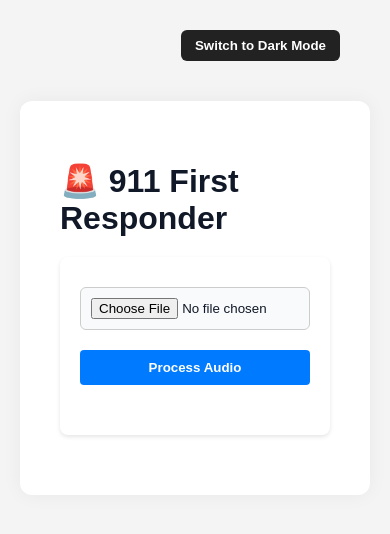
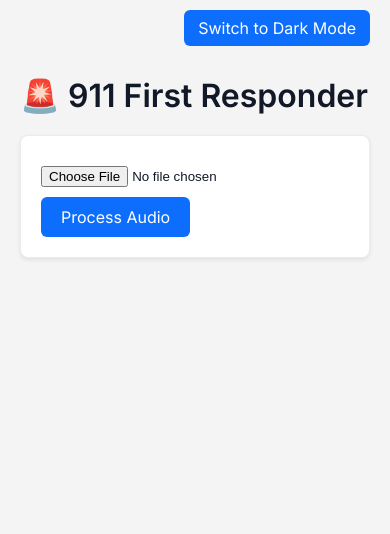
Before and after one commit to CoderSoham/NLP_FIR, a Flask app: page / in a window 390 px wide. Shown: the top 534 px of the page. Run offline with Flask 3, Linux system fonts and the light colour scheme.

Commit message:
Make the stylesheet the single source of truth for theming
index.html carried a 95-line inline <style> block alongside a <link> to
styles.css. The inline rules won, and they hardcoded light colours -- white
cards, #f5f5f5 page background -- so the dark-mode toggle changed the page
background and left every card white. <body class="light"> was also hardcoded,
which overrode the system preference before the toggle was ever touched.

The inline block is gone. Colours are now tokens on :root, redefined under
prefers-color-scheme: dark for viewers who have expressed no preference here,
and again under body.dark so the toggle wins in both directions. Component
rules read the tokens, so adding a component cannot half-support a theme.

The toggle no longer assumes a class is present on load: it reads the effective
theme from the class if set and from the media query otherwise, and relabels
itself when the system preference changes.

Six tests pin the parts that regressed: no inline block, no hardcoded theme on
body, every class used in the template has a rule, all three severity variants
are styled, and both dark paths exist.

```diff
--- a/static/css/styles.css
+++ b/static/css/styles.css
@@ -1,145 +1,181 @@
-body {
-    font-family: 'Inter', sans-serif;
-    margin: 0;
-    padding: 0;
-    transition: background 0.3s, color 0.3s;
+/* Single source of truth for the page's styling.
+   index.html previously carried a 95-line inline <style> block alongside a
+   <link> to this file. The inline rules won, and they hardcoded light colours,
+   so the dark-mode toggle changed the background and left every card white. */
+
+:root {
+  --bg: #f4f4f4;
+  --surface: #ffffff;
+  --surface-alt: #f8f9fa;
+  --text: #111827;
+  --muted: #6c757d;
+  --border: rgba(0, 0, 0, 0.08);
+  --shadow: 0 2px 4px rgba(0, 0, 0, 0.08);
+  --accent: #0d6efd;
+  --accent-text: #ffffff;
+  --sev-high: #f8d7da;
+  --sev-medium: #fff3cd;
+  --sev-low: #d1e7dd;
+  --sev-text: #111827;
 }
 
-.light {
-    background-color: #f4f4f4;
-    color: #111827;
+/* Follow the system preference unless the toggle has said otherwise. */
+@media (prefers-color-scheme: dark) {
+  body:not(.light) {
+    --bg: #111827;
+    --surface: #1f2937;
+    --surface-alt: #263243;
+    --text: #f4f4f4;
+    --muted: #9aa5b1;
+    --border: rgba(255, 255, 255, 0.12);
+    --shadow: 0 2px 6px rgba(0, 0, 0, 0.5);
+    --accent: #4f9cf9;
+    --accent-text: #0b1220;
+    --sev-high: #5b2733;
+    --sev-medium: #5a4a1c;
+    --sev-low: #1f4536;
+    --sev-text: #f4f4f4;
+  }
 }
 
-.dark {
-    background-color: #111827;
-    color: #f4f4f4;
+/* The toggle wins in both directions. */
+body.dark {
+  --bg: #111827;
+  --surface: #1f2937;
+  --surface-alt: #263243;
+  --text: #f4f4f4;
+  --muted: #9aa5b1;
+  --border: rgba(255, 255, 255, 0.12);
+  --shadow: 0 2px 6px rgba(0, 0, 0, 0.5);
+  --accent: #4f9cf9;
+  --accent-text: #0b1220;
+  --sev-high: #5b2733;
+  --sev-medium: #5a4a1c;
+  --sev-low: #1f4536;
+  --sev-text: #f4f4f4;
+}
+
+body {
+  font-family: 'Inter', system-ui, -apple-system, 'Segoe UI', sans-serif;
+  margin: 0;
+  padding: 0 20px 40px;
+  background-color: var(--bg);
+  color: var(--text);
+  transition: background-color 0.3s, color 0.3s;
 }
 
 .mode-toggle {
   display: flex;
   justify-content: flex-end;
-    padding: 10px 30px;
+  padding: 10px 0;
+  max-width: 1000px;
+  margin: 0 auto;
 }
 
 .mode-toggle button {
   padding: 8px 14px;
-    background-color: #222;
-    color: #fff;
-    border: none;
   border-radius: 6px;
-    cursor: pointer;
-}
-
-.dark .mode-toggle button {
-    background-color: #ddd;
-    color: #000;
 }
 
 .container {
-    max-width: 800px;
-    margin: 30px auto;
-    background-color: white;
-    padding: 40px;
-    border-radius: 12px;
-    box-shadow: 0 0 20px rgba(0,0,0,0.05);
-    transition: background 0.3s;
+  max-width: 1000px;
+  margin: 0 auto 20px;
 }
 
-.dark .container {
-    background-color: #1f2937;
+.section,
+.upload-form,
+.audio-player,
+.response-suggestions {
+  background: var(--surface);
+  padding: 20px;
+  border-radius: 8px;
+  margin: 20px 0;
+  box-shadow: var(--shadow);
+  border: 1px solid var(--border);
 }
 
 h1 {
   font-size: 2rem;
   font-weight: 600;
-    margin-bottom: 20px;
+  margin: 20px 0;
 }
 
-form {
-    display: flex;
-    flex-direction: column;
-    gap: 10px;
-    margin-bottom: 30px;
+h2 {
+  font-size: 1.15rem;
+  font-weight: 600;
+  margin: 0 0 12px;
+}
+
+.emergency-info {
+  padding: 20px;
+  border-radius: 8px;
+  margin: 20px 0;
+  box-shadow: var(--shadow);
+  background: var(--sev-medium);
+  color: var(--sev-text);
+}
+
+.severity-high { background: var(--sev-high); }
+.severity-medium { background: var(--sev-medium); }
+.severity-low { background: var(--sev-low); }
+
+.suggestion-item {
+  margin: 10px 0;
+  padding: 10px;
+  background: var(--surface-alt);
+  border-radius: 4px;
+}
+
+.timestamp {
+  color: var(--muted);
+  font-size: 0.9em;
+  margin-bottom: 10px;
+}
+
+.entity-list,
+.section ul {
+  list-style: none;
+  padding-left: 0;
+}
+
+.section li {
+  padding: 4px 0;
+  border-bottom: 1px solid var(--border);
+}
+
+button,
+.button {
+  background-color: var(--accent);
+  color: var(--accent-text);
+  border: none;
+  padding: 10px 20px;
+  border-radius: 6px;
+  cursor: pointer;
+  font: inherit;
+  text-decoration: none;
+  display: inline-block;
+}
+
+button:hover,
+.button:hover {
+  filter: brightness(0.92);
 }
 
 input[type="file"] {
-    padding: 10px;
-    background-color: #f9fafb;
-    border: 1px solid #ccc;
-    border-radius: 6px;
+  margin: 10px 0;
+  color: var(--text);
 }
 
-button {
-    padding: 12px;
-    background-color: crimson;
-    color: white;
-    border: none;
-    border-radius: 6px;
-    font-weight: 600;
-    cursor: pointer;
-    transition: background-color 0.2s ease;
-}
-
-button:hover {
-    background-color: darkred;
-}
-
-.download-btn {
-    margin-top: 20px;
-}
-
-.output-section {
-    margin-top: 40px;
-}
-
-.entity-list {
-    list-style: none;
-    padding: 0;
-    margin: 10px 0;
-}
-
-.entity-list li {
-    margin-bottom: 5px;
-    font-size: 1rem;
-}
-
+.plot,
 img {
   width: 100%;
-    max-width: 400px;
-    border-radius: 10px;
-    margin: 10px;
-    border: 1px solid #ccc;
-}
-
-.image-grid {
-    display: flex;
-    flex-wrap: wrap;
-    justify-content: center;
-    gap: 20px;
+  max-width: 100%;
+  height: auto;
+  border-radius: 8px;
+  background: #ffffff;
 }
 
 audio {
+  width: 100%;
   margin-top: 10px;
-    width: 100%;
-    max-width: 100%;
-    outline: none;
 }
-
-.light {
-    background-color: #f4f4f4;
-    color: #111827;
-  }
-
-  .dark {
-    background-color: #111827;
-    color: #f4f4f4;
-  }
-
-  .dark .container {
-    background-color: #1f2937;
-  }
-
-  .dark .mode-toggle button {
-    background-color: #ddd;
-    color: #000;
-  }
--- a/templates/index.html
+++ b/templates/index.html
@@ -6,93 +6,8 @@
   <meta name="viewport" content="width=device-width, initial-scale=1" />
   <link href="https://fonts.googleapis.com/css2?family=Inter:wght@400;600&display=swap" rel="stylesheet">
   <link rel="stylesheet" href="{{ url_for('static', filename='css/styles.css') }}">
-  <style>
-    body {
-      font-family: Arial, sans-serif;
-      max-width: 1200px;
-      margin: 0 auto;
-      padding: 20px;
-      background-color: #f5f5f5;
-    }
-    .container {
-      display: block;
-      margin-bottom: 20px;
-    }
-    .section {
-      margin: 20px 0;
-    }
-    .plot {
-      width: 100%;
-      margin-bottom: 20px;
-      border-radius: 8px;
-      box-shadow: 0 2px 4px rgba(0,0,0,0.1);
-    }
-    .audio-player {
-      width: 100%;
-      margin: 20px 0;
-      padding: 20px;
-      background: white;
-      border-radius: 8px;
-      box-shadow: 0 2px 4px rgba(0,0,0,0.1);
-    }
-    .upload-form {
-      margin-bottom: 20px;
-      padding: 20px;
-      background: white;
-      border-radius: 8px;
-      box-shadow: 0 2px 4px rgba(0,0,0,0.1);
-    }
-    .emergency-info {
-      background: #fff3cd;
-      padding: 20px;
-      border-radius: 8px;
-      margin: 20px 0;
-      box-shadow: 0 2px 4px rgba(0,0,0,0.1);
-    }
-    .severity-high {
-      background: #f8d7da;
-    }
-    .severity-medium {
-      background: #fff3cd;
-    }
-    .severity-low {
-      background: #d1e7dd;
-    }
-    .response-suggestions {
-      background: white;
-      padding: 20px;
-      border-radius: 8px;
-      margin: 20px 0;
-      box-shadow: 0 2px 4px rgba(0,0,0,0.1);
-    }
-    .suggestion-item {
-      margin: 10px 0;
-      padding: 10px;
-      background: #f8f9fa;
-      border-radius: 4px;
-    }
-    .timestamp {
-      color: #6c757d;
-      font-size: 0.9em;
-      margin-bottom: 10px;
-    }
-    button {
-      background-color: #007bff;
-      color: white;
-      border: none;
-      padding: 10px 20px;
-      border-radius: 4px;
-      cursor: pointer;
-    }
-    button:hover {
-      background-color: #0056b3;
-    }
-    input[type="file"] {
-      margin: 10px 0;
-    }
-  </style>
 </head>
-<body class="light">
+<body>
   <div class="mode-toggle">
     <button id="modeToggle">Switch to Dark Mode</button>
   </div>
@@ -185,17 +100,29 @@
     const body = document.body;
     const toggleBtn = document.getElementById('modeToggle');
 
+    // No class is set on load, so the page follows prefers-color-scheme.
+    // The first click commits to the opposite of whatever is showing.
+    const prefersDark = window.matchMedia('(prefers-color-scheme: dark)');
+
+    function isDark() {
+      if (body.classList.contains('dark')) return true;
+      if (body.classList.contains('light')) return false;
+      return prefersDark.matches;
+    }
+
+    function label() {
+      toggleBtn.textContent = isDark() ? 'Switch to Light Mode' : 'Switch to Dark Mode';
+    }
+
     toggleBtn.addEventListener('click', () => {
-      if (body.classList.contains('light')) {
-        body.classList.remove('light');
-        body.classList.add('dark');
-        toggleBtn.textContent = 'Switch to Light Mode';
-      } else {
-        body.classList.remove('dark');
-        body.classList.add('light');
-        toggleBtn.textContent = 'Switch to Dark Mode';
-      }
+      const goDark = !isDark();
+      body.classList.toggle('dark', goDark);
+      body.classList.toggle('light', !goDark);
+      label();
     });
+
+    prefersDark.addEventListener('change', label);
+    label();
   </script>
 </body>
 </html>
```
Also changed, not shown: tests/test_styles.py (added, +57 -0 lines). Lines whose indentation alone changed are shown as unchanged.
